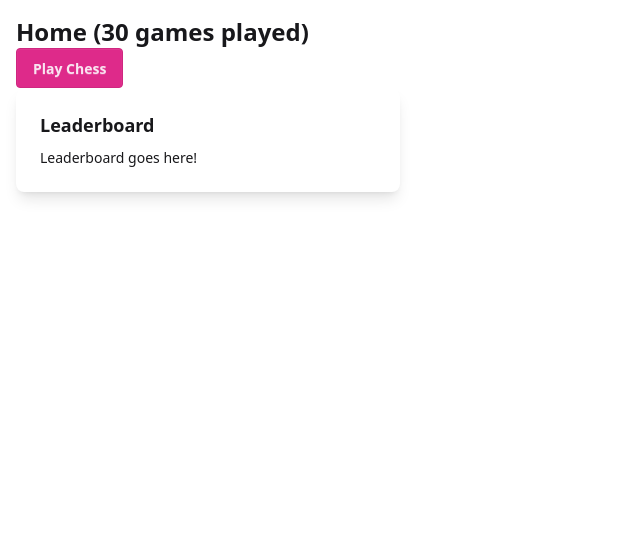
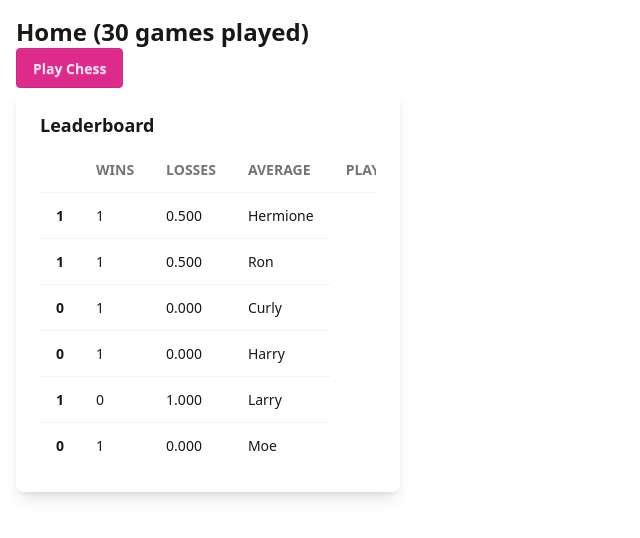
Before and after one commit to 2025-spring-adv-fe/tca-hendrix-chess, a React (Vite) app: page /#/ in a window 1280 px wide. Shown: the top 538 px of the page, without its empty margins (0-640 px from the left). Built offline with nearby package versions, Linux system fonts and the light colour scheme; the HTML template or start-up script is replaced by a standard one.

Commit message:
created leaderboard

```diff
--- a/src/Home.tsx
+++ b/src/Home.tsx
@@ -34,7 +34,39 @@ export const Home: React.FC<HomeProps> = ({
       <div className="card w-96 bg-base-100 card-md shadow-lg">
         <div className="card-body">
           <h2 className="card-title">Leaderboard</h2>
-          <p>Leaderboard goes here!</p>
+
+
+
+          <div className="overflow-x-auto">
+            <table className="table">
+              {/* head */}
+              <thead>
+                <tr>
+                  <th></th>
+                  <th>WINS</th>
+                  <th>LOSSES</th>
+                  <th>AVERAGE</th>
+                  <th>PLAYER</th>
+                </tr>
+              </thead>
+              <tbody>
+                {
+                  leaderboardData.map(
+                    x => (
+                      <tr>
+                        <th>{x.wins}</th>
+                        <td>{x.losses}</td>
+                        <td>{x.average}</td>
+                        <td>{x.player}</td>
+                      </tr>
+                    )
+                  )
+                }
+                {/* row 1 */}
+
+              </tbody>
+            </table>
+          </div>
         </div>
       </div>
 
```
